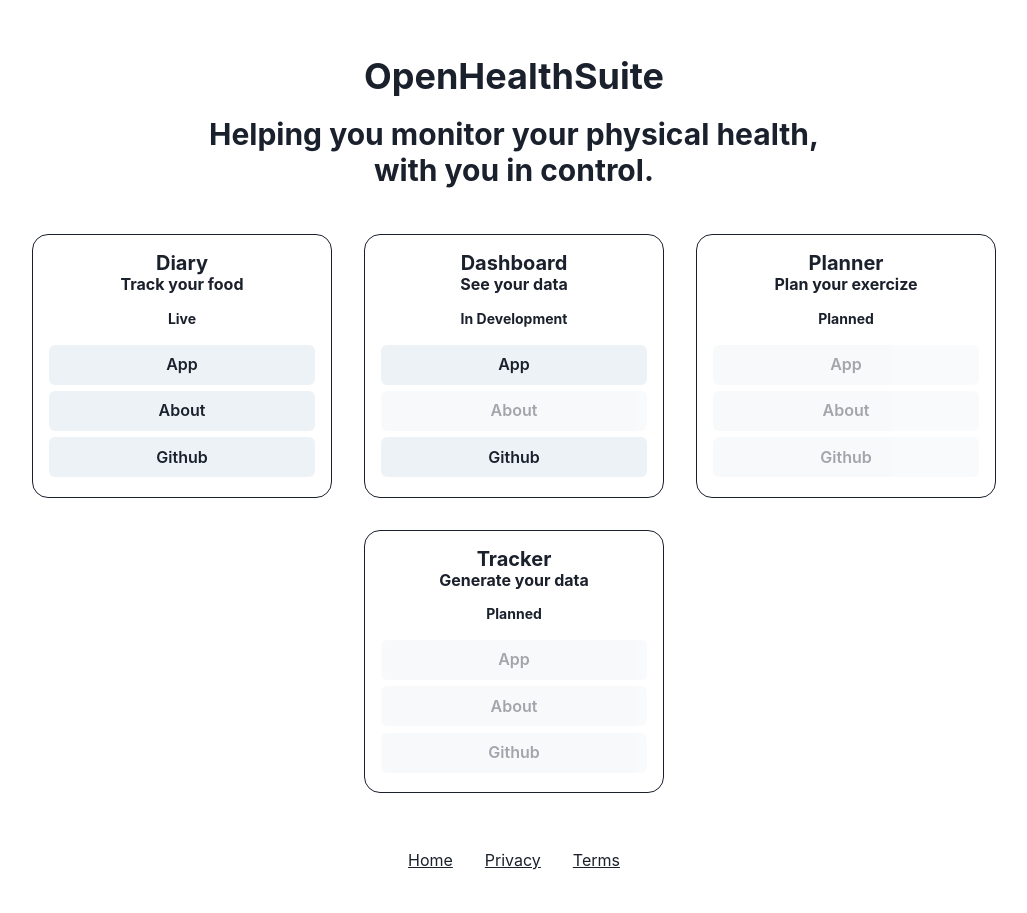
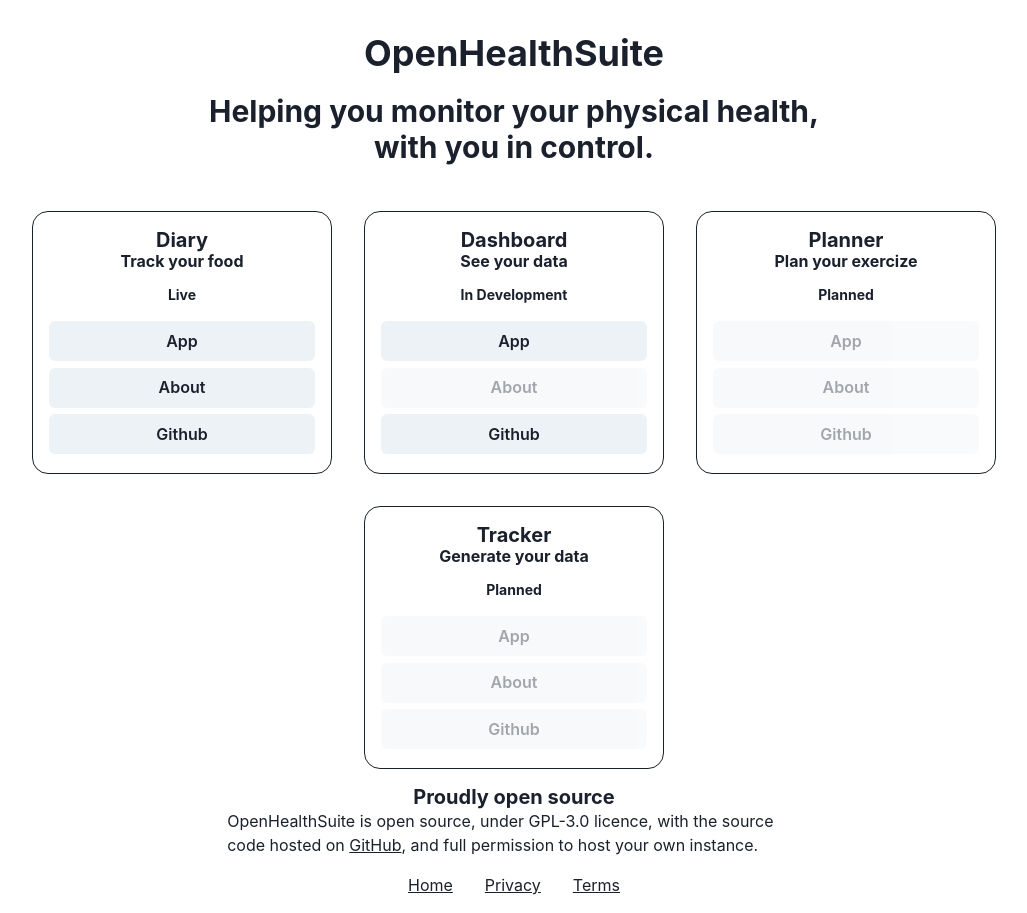
Before and after one commit to OpenHealthSuite/openhealthsuite.github.io, a Next.js app: page / in a window 1280 px wide. Shown: the whole page, without its empty margins (126-1153 px from the left). Before the commit the page ends 888 px from the top, so only its background shows below. Built offline with nearby package versions, Linux system fonts and the light colour scheme.

Commit message:
Added: Opensource rider

```diff
--- a/src/pages/index.tsx
+++ b/src/pages/index.tsx
@@ -1,7 +1,7 @@
 /* eslint-disable max-len */
 import Head from "next/head";
 import React from "react";
-import { Button, Container, Flex, Heading } from "@chakra-ui/react";
+import { Button, Container, Flex, Heading, Text } from "@chakra-ui/react";
 import Link from "next/link";
 
 enum ProjectStatus {
@@ -136,6 +136,13 @@ export default function Home() {
                 <Flex flexDirection={"row"} flexWrap={"wrap"} justifyContent={"center"}>
                     {Projects.map(def => <ProjectCard key={def.name} {...def} />)}
                 </Flex>
+                <Container>
+                    <Heading as='h4' textAlign={"center"} size={'md'}>Proudly open source</Heading>
+                    <Text>OpenHealthSuite is open source, under GPL-3.0 licence,
+                    with the source code hosted on <Link href="https://github.com/OpenHealthSuite">
+                        <Text as="span" decoration={"underline"}>GitHub</Text>
+                    </Link>, and full permission to host your own instance.</Text>
+                </Container>
             </Flex>
         </>
     );
```
